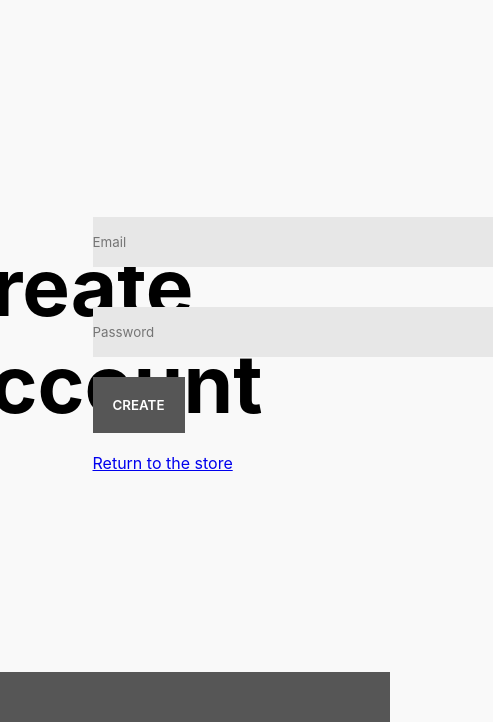
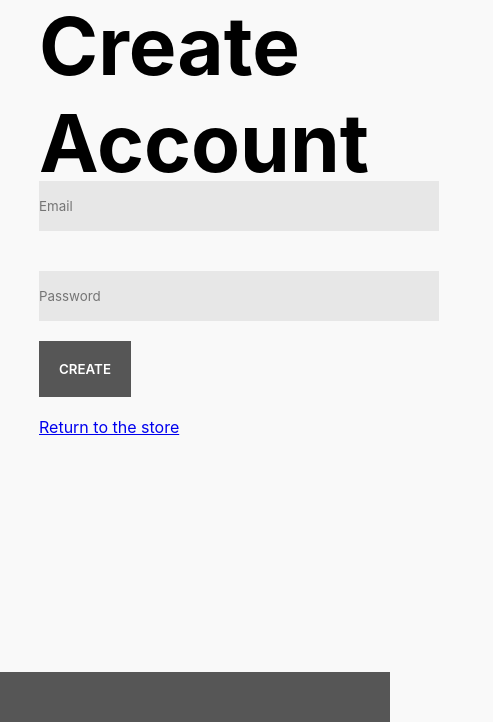
Before and after one commit to MrOmachi/poketo_clone, a plain HTML site: page sign_up.html in a window 390 px wide. Shown: the part 122-844 px from the top of the page, 493 px wide, since content can reach past the window. Drawn offline with Linux system fonts and the light colour scheme.

Commit message:
Worked on general styling

```diff
--- a/css/login.css
+++ b/css/login.css
@@ -43,3 +43,26 @@
   font-weight: 600;
   color: white;
 }
+@media (max-width: 800px) {
+  .login_page {
+    display: block;
+    height: 80vh;
+    background-color: #f9f9f9;
+  }
+
+  .intro_page {
+    width: 80%;
+    margin: auto;
+    display: block;
+    justify-content: center;
+    align-items: center;
+    font-size: 40px;
+  }
+  .login_form {
+    width: 80%;
+    margin: auto;
+    display: block;
+    justify-content: center;
+    align-items: center;
+  }
+}
--- a/css/sign_up.css
+++ b/css/sign_up.css
@@ -41,3 +41,27 @@
 .submit-fort_pword {
   display: block;
 }
+@media (max-width: 800px) {
+  .sign_page {
+    display: block;
+    height: 80vh;
+    background-color: #f9f9f9;
+  }
+
+  .intro_page {
+    width: 80%;
+    margin: auto;
+    display: block;
+    justify-content: center;
+    align-items: center;
+    font-size: 40px;
+  }
+  .sign_form {
+    width: 80%;
+    margin: auto;
+    display: block;
+    justify-content: center;
+    align-items: center;
+    margin-top: -30px;
+  }
+}
```
Also changed, not shown: css/cart.css (+21 -0 lines).
